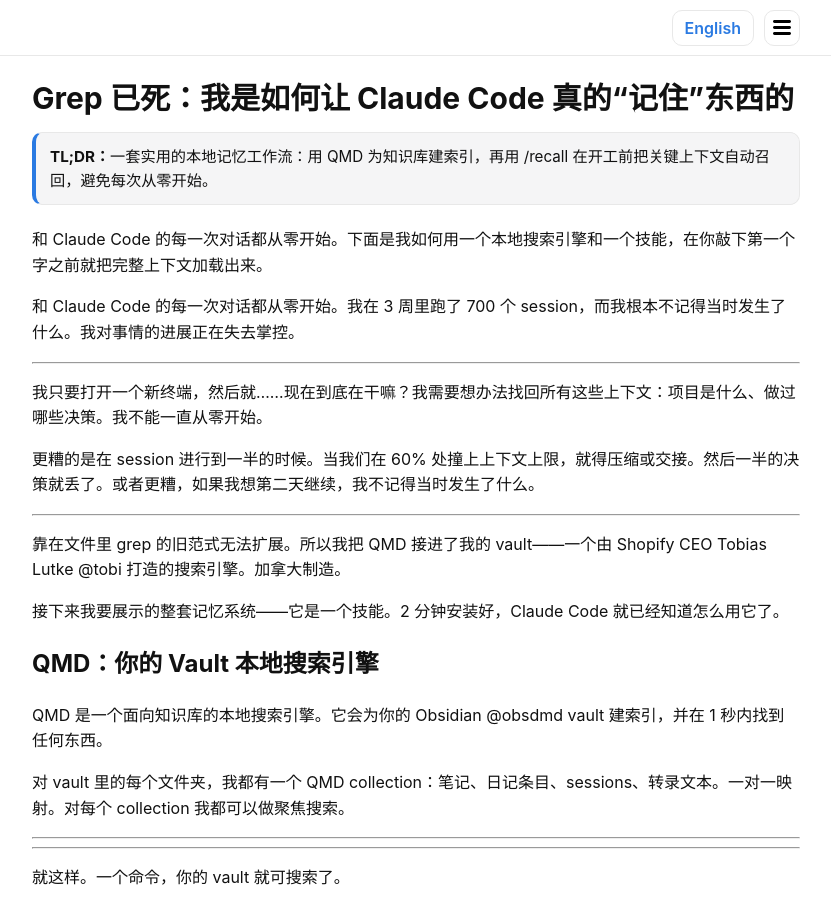
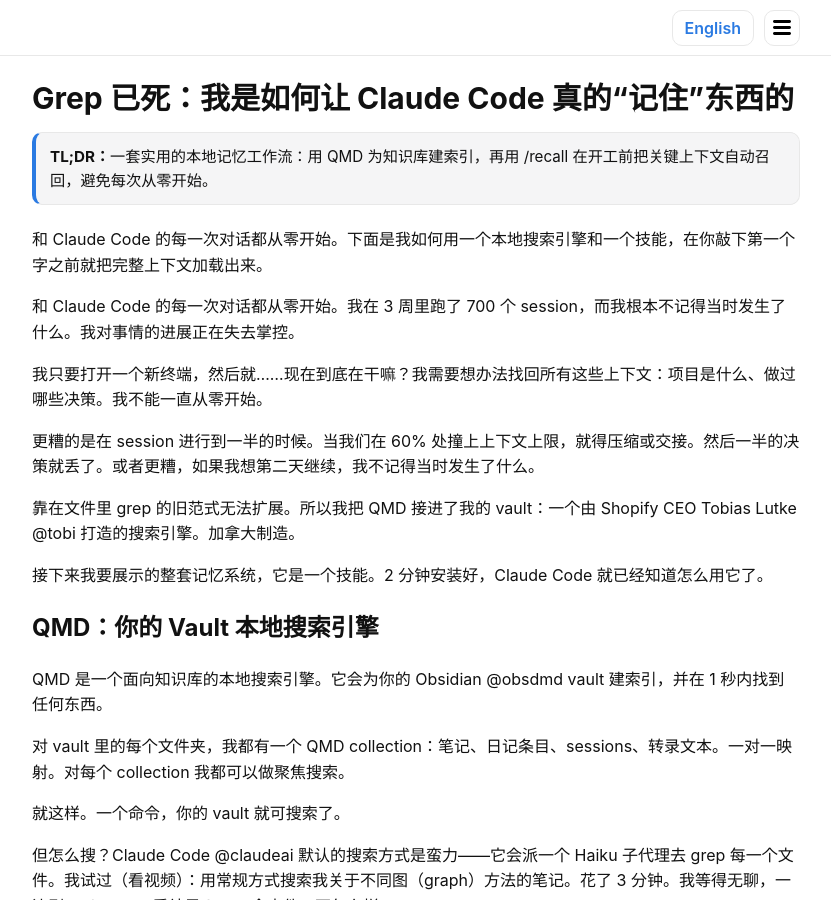
Before and after one commit to vultr740-byte/articles, a Jekyll site: the page built from posts/2026-03-03-grep-is-dead-how-i-made-claude-code-actually-remember-things/zh.md, in a window 1280 px wide and 900 px high. Shown: the whole window, without its empty margins (224-1055 px from the left). Built offline with Jekyll 4.4.1, drawn with Linux system fonts in a browser that asks for light colours.

Commit message:
Fix double separators in post; remove EN from index; add publishing rules

```diff
--- a/index.html
+++ b/index.html
@@ -29,9 +28,7 @@
     <div class="post-item">
       <div class="post-row">
         <a class="post-title" href="{{ it.zh | relative_url }}">{{ it.title }}</a>
-        {% if it.en %}
-          <a class="post-link" href="{{ it.en | relative_url }}">EN</a>
-        {% endif %}
+
         <span class="post-date">{{ it.date }}</span>
       </div>
     </div>
--- a/posts/2026-03-03-grep-is-dead-how-i-made-claude-code-actually-remember-things/zh.md
+++ b/posts/2026-03-03-grep-is-dead-how-i-made-claude-code-actually-remember-things/zh.md
@@ -10,27 +10,19 @@
 
 和 Claude Code 的每一次对话都从零开始。我在 3 周里跑了 700 个 session，而我根本不记得当时发生了什么。我对事情的进展正在失去掌控。
 
----
-
 我只要打开一个新终端，然后就……现在到底在干嘛？我需要想办法找回所有这些上下文：项目是什么、做过哪些决策。我不能一直从零开始。
 
 更糟的是在 session 进行到一半的时候。当我们在 60% 处撞上上下文上限，就得压缩或交接。然后一半的决策就丢了。或者更糟，如果我想第二天继续，我不记得当时发生了什么。
 
----
+靠在文件里 grep 的旧范式无法扩展。所以我把 QMD 接进了我的 vault：一个由 Shopify CEO Tobias Lutke @tobi 打造的搜索引擎。加拿大制造。
 
-靠在文件里 grep 的旧范式无法扩展。所以我把 QMD 接进了我的 vault——一个由 Shopify CEO Tobias Lutke @tobi 打造的搜索引擎。加拿大制造。
-
-接下来我要展示的整套记忆系统——它是一个技能。2 分钟安装好，Claude Code 就已经知道怎么用它了。
+接下来我要展示的整套记忆系统，它是一个技能。2 分钟安装好，Claude Code 就已经知道怎么用它了。
 
 ## QMD：你的 Vault 本地搜索引擎
 
-QMD 是一个面向知识库的本地搜索引擎。它会为你的 Obsidian @obsdmd  vault 建索引，并在 1 秒内找到任何东西。
+QMD 是一个面向知识库的本地搜索引擎。它会为你的 Obsidian @obsdmd vault 建索引，并在 1 秒内找到任何东西。
 
 对 vault 里的每个文件夹，我都有一个 QMD collection：笔记、日记条目、sessions、转录文本。一对一映射。对每个 collection 我都可以做聚焦搜索。
-
----
-
----
 
 就这样。一个命令，你的 vault 就可搜索了。
 
@@ -43,8 +35,6 @@
 QMD 提供三种搜索模式。BM25（`qmd search`）是确定性的全文搜索。像 grep 一样，它匹配精确关键词。不同于 grep，它会给每个文件打分：这个词出现得有多频繁？在所有文档里有多稀有？一篇短笔记里提到 5 次“sleep”，得分会高于一个 10,000 字文件里只出现 1 次“sleep”。没有 AI、没有 embeddings——只有数学。semantic search（`qmd vsearch`）用 embeddings 来找“含义”——即使没有出现完全相同的词，你也能搜一个概念。Hybrid（`qmd query`）把两者结合起来。
 
 我在整个 vault 里搜了 “sleep”。差别如下。
-
----
 
 Grep 找到 200 个文件。到处都是。它会找出所有包含单词 “sleep” 的文件。它甚至会找到 `sleep()`——一个让代码暂停执行的编程命令。这和真实的睡眠没关系。这就是字符串匹配的问题。
 
@@ -100,9 +90,7 @@
 
 举个例子：我在探索午餐地点。我跟 Claude 说“我想吃一顿很棒的午餐”，我们分析了不同的去处。我把它们存成可能想尝试的活动。一周后，我打开 graph，看到那个 session，把那些文件路径复制进 Claude Code，从那里继续。graph 让每一次过去的对话都可恢复。
 
----
 
----
 
 ## 700 个 sessions，全部可搜索
 
```
Also changed, not shown: other parts of index.html (+0 -1 lines), PUBLISHING_RULES.md (added, +49 -0 lines), posts/2026-03-03-grep-is-dead-how-i-made-claude-code-actually-remember-things/en.md (+2 -14 lines).
